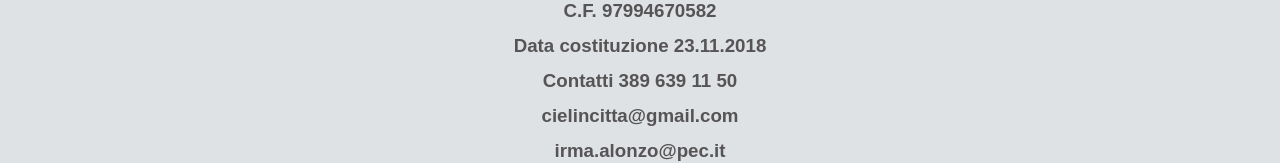
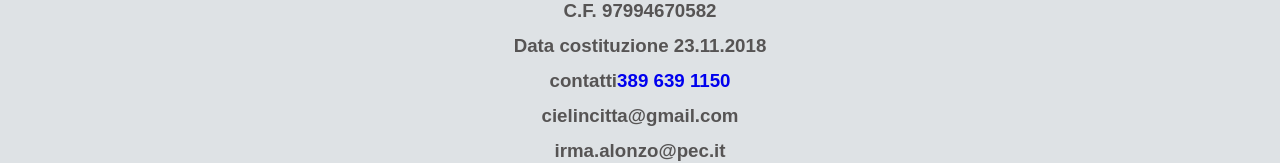
Before and after one commit to fguerin555/linkablesite, a React (Create React App) app: page /about in a window 1280 px wide. Shown: the part 1830-1993 px from the top of the page. Built offline with nearby package versions, Linux system fonts and the light colour scheme.

Commit message:
jeudi13mars14h23

```diff
--- a/public/index.html
+++ b/public/index.html
@@ -3,6 +3,7 @@
   <head>
     <meta charset="UTF-8" />
     <meta name="viewport" content="width=device-width, initial-scale=1.0" />
+    <meta name="format-detection" content="telephone=no" />
     <meta
       name="description"
       content="Associazione Ciel'in Città - Cultura, Arte"
--- a/src/pages/AboutFile/About.js
+++ b/src/pages/AboutFile/About.js
@@ -157,7 +157,9 @@ const About = () => {
           <h4>Viale Luigi Einaudi, 2 - 58100 GROSSETO</h4>
           <h3>C.F. 97994670582</h3>
           <h3>Data costituzione 23.11.2018</h3>
-          <h3>Contatti 389 639 11 50</h3>
+          <h3>
+            contatti<a href="tel:+393896391150">389 639 1150</a>
+          </h3>
           <h3>cielincitta@gmail.com </h3>
           <h3>irma.alonzo@pec.it</h3>
         </div>
```
Also changed, not shown: 7 other files (tests, documents, lock files or other folders).
